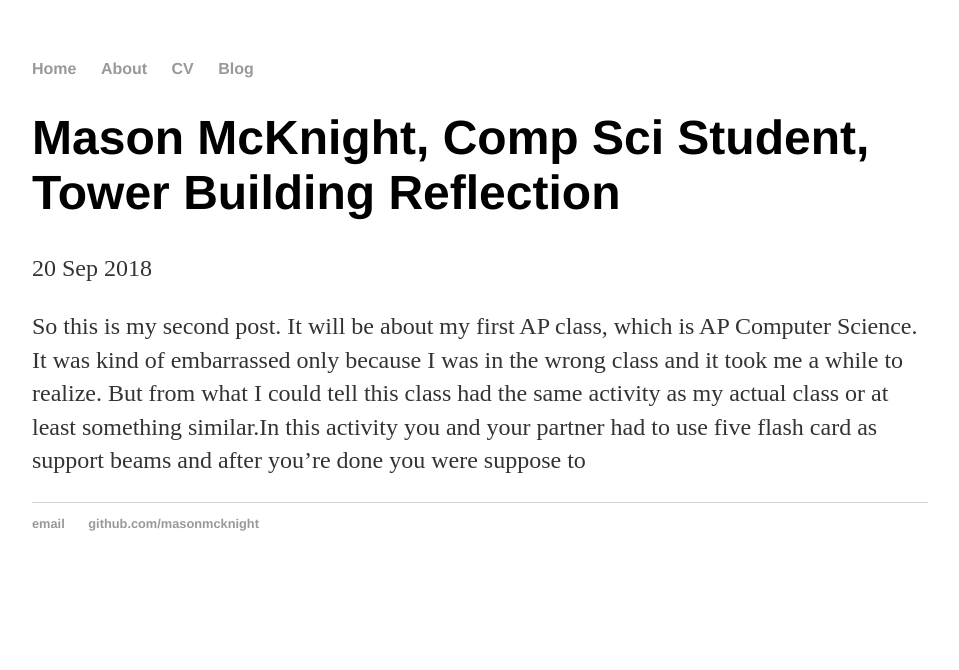
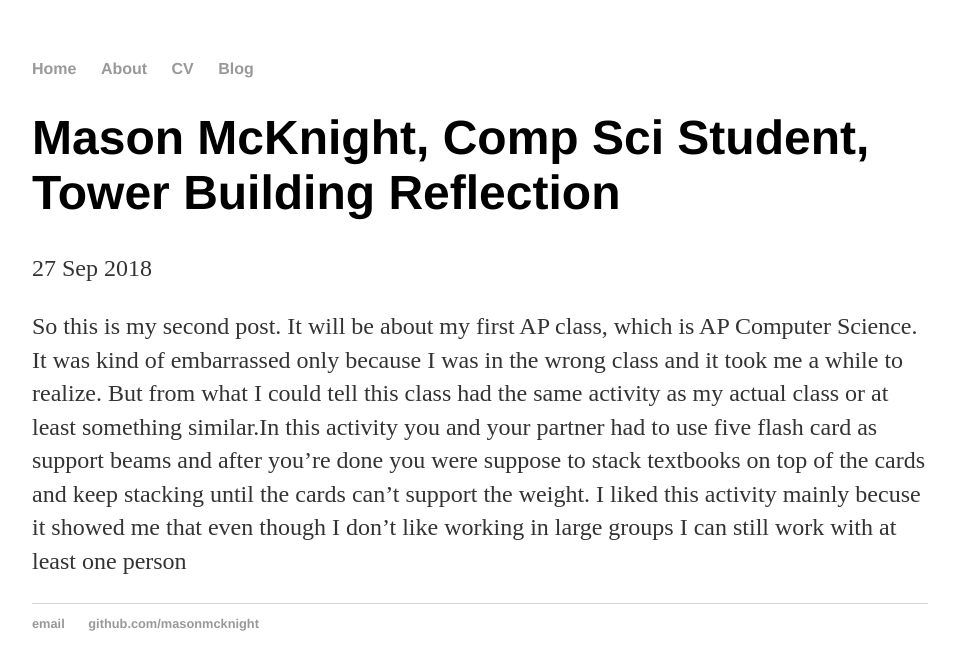
Before and after one commit to masonm6137/mas, a Jekyll site: the page built from _posts/2018-09-27-Mason-McKnight-tower-build-reflection.md, in a window 1280 px wide. Shown: the top 670 px of the page, without its empty margins (160-1119 px from the left). Built offline with Jekyll 4.4.1, drawn with Linux system fonts in a browser that asks for light colours.

Commit message:
Update 2018-09-27-Mason-McKnight-tower-build-reflection.md

```diff
--- a/_posts/2018-09-27-Mason-McKnight-tower-build-reflection.md
+++ b/_posts/2018-09-27-Mason-McKnight-tower-build-reflection.md
@@ -1,7 +1,7 @@
 ---
 layout: post
 title: "Mason McKnight, Comp Sci Student, Tower Building Reflection"
-date: 2018-09-20
+date: 2018-09-27
 ---
 
-So this is my second post. It will be about my first AP class, which is AP Computer Science. It was kind of embarrassed only because I was in the wrong class and it took me a while to realize. But from what I could tell this class had the same activity as my actual class or at least something similar.In this activity you and your partner had to use five flash card as support beams and after you're done you were suppose to
+So this is my second post. It will be about my first AP class, which is AP Computer Science. It was kind of embarrassed only because I was in the wrong class and it took me a while to realize. But from what I could tell this class had the same activity as my actual class or at least something similar.In this activity you and your partner had to use five flash card as support beams and after you're done you were suppose to stack textbooks on top of the cards and keep stacking until the cards can't support the weight. I liked this activity mainly becuse it showed me that even though I don't like working in large groups I can still work with at least one person
```
